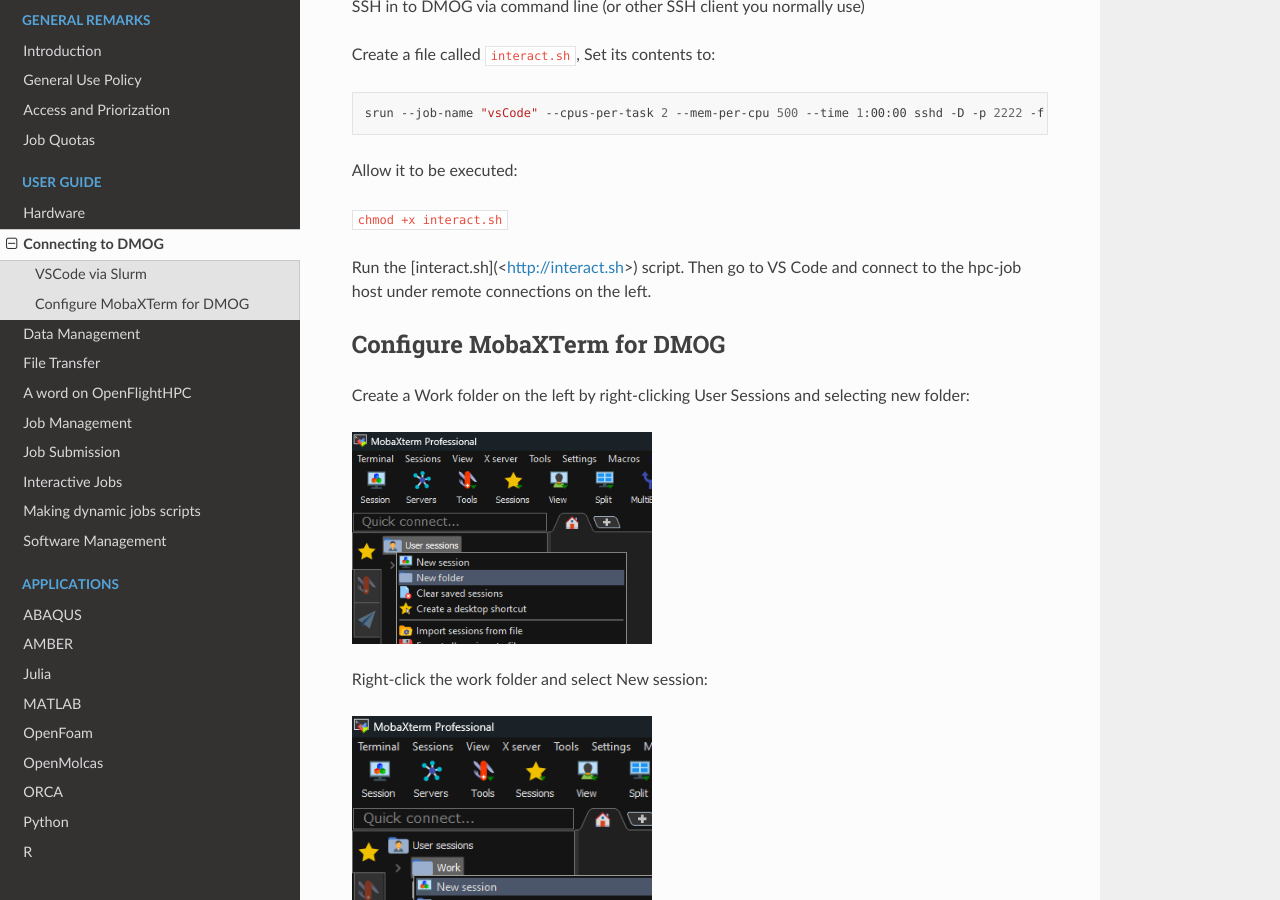
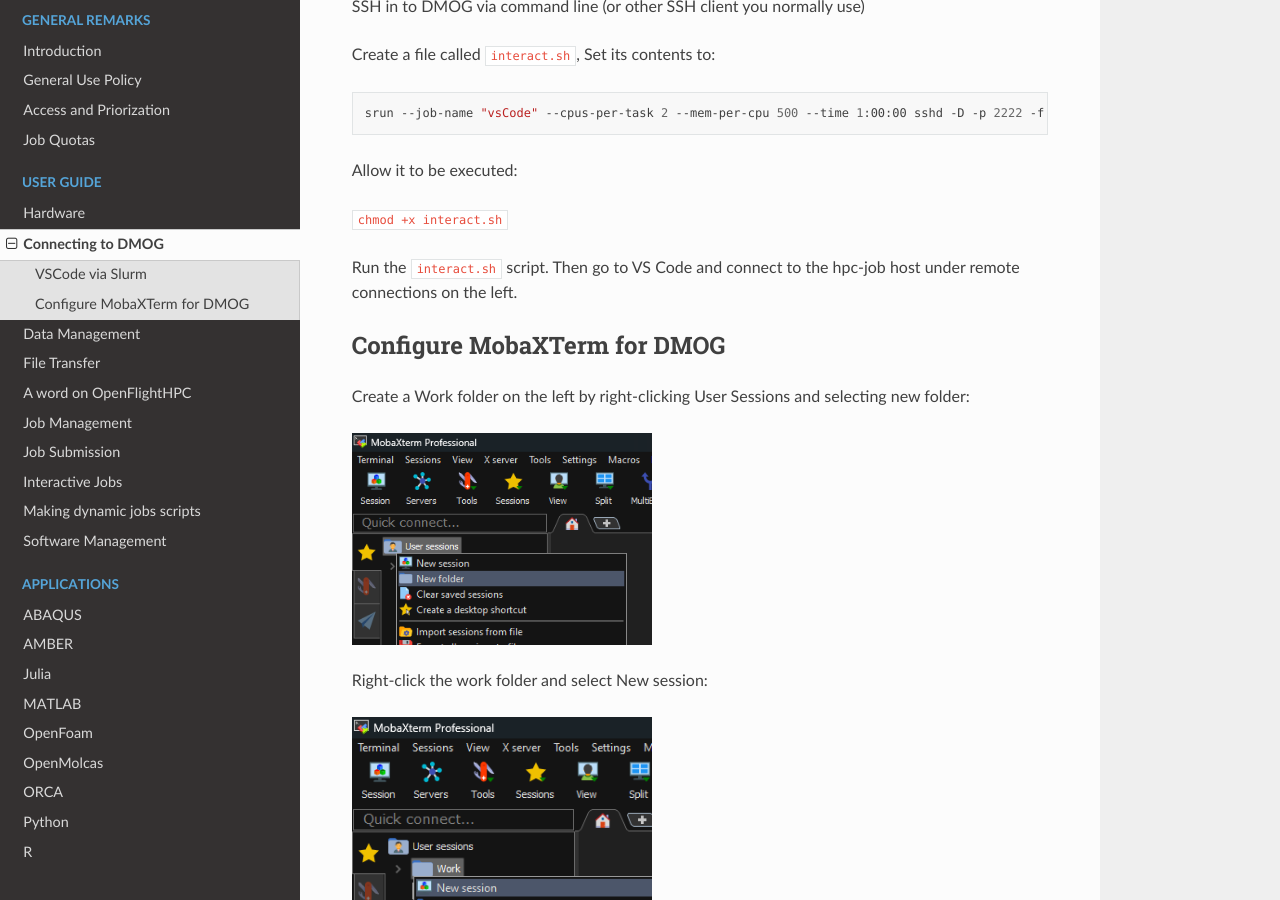
Before and after one commit to jm130/dmogdocs, a Sphinx documentation site: the page built from docs/source/user/connecting/connecting.rst, in a window 1280 px wide and 900 px high, scrolled down 1146 px. Built offline with Sphinx 7.4.7 and the Read the Docs theme 2.0.0, drawn with Linux system fonts in a browser that asks for light colours; pages that are not in the unit, such as notebooks, are missing from menus; some of the changed lines change nothing that is shown.

Commit message:
Update connecting.rst

```diff
--- a/docs/source/user/connecting/connecting.rst
+++ b/docs/source/user/connecting/connecting.rst
@@ -61,7 +61,7 @@
 
 ``chmod +x interact.sh``
 
-Run the [interact.sh](<http://interact.sh>) script. Then go to VS Code and connect to the hpc-job host under remote connections on the left.
+Run the ``interact.sh`` script. Then go to VS Code and connect to the hpc-job host under remote connections on the left.
 
 
 Configure MobaXTerm for DMOG
```
